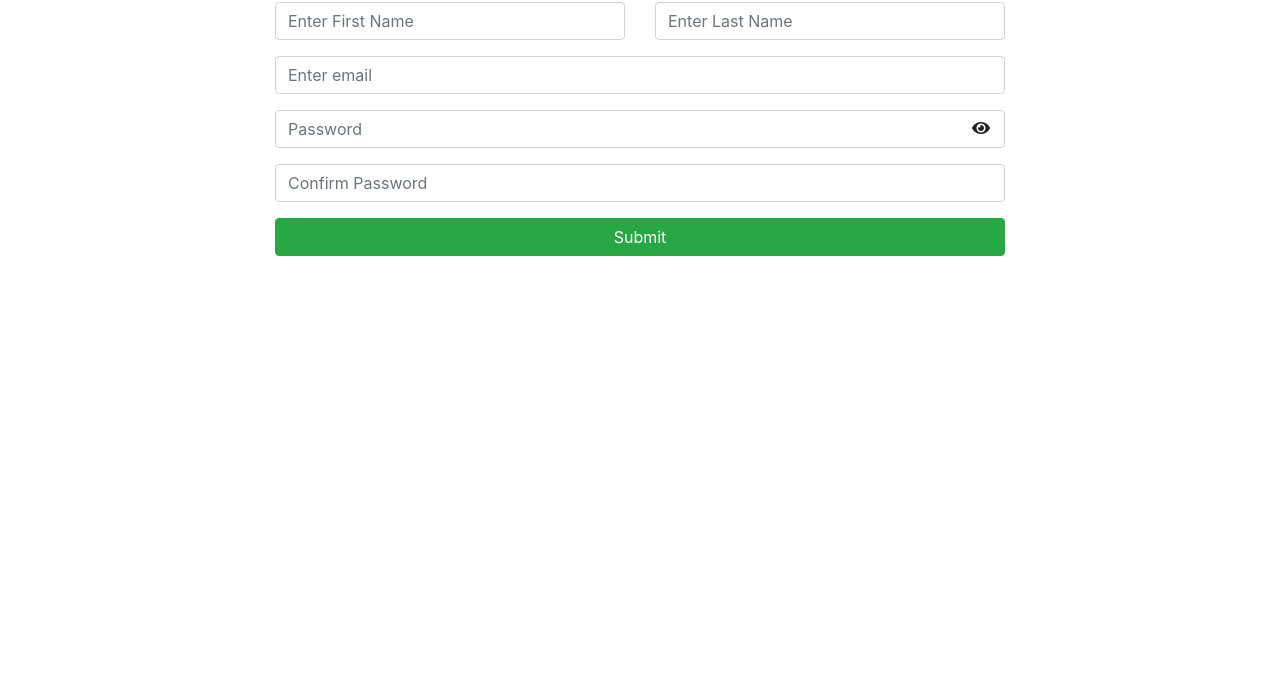
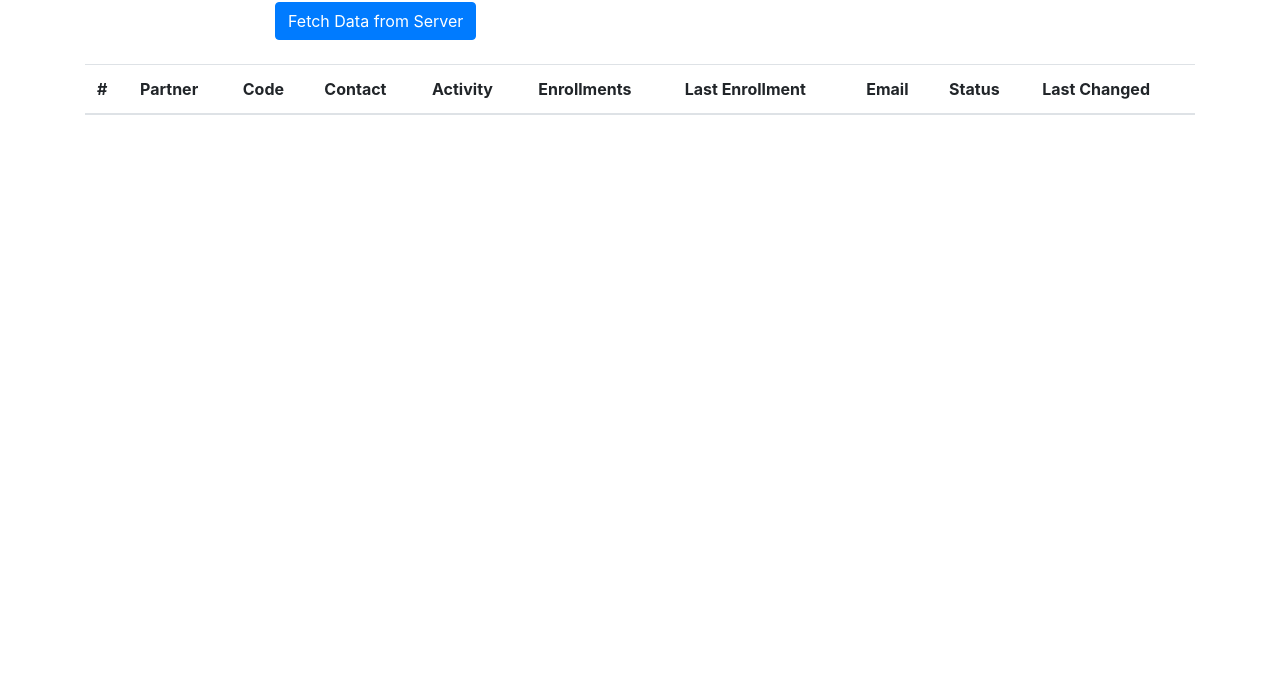
Before and after one commit to findela/buddingtree, a plain HTML site: page index.html in a window 1280 px wide. Shown: the part 116-800 px from the top of the page. Drawn offline with nearby package versions, Linux system fonts and the light colour scheme.

Commit message:
JQuery ajax

```diff
--- a/assets/js/scripts.js
+++ b/assets/js/scripts.js
@@ -1,44 +1,28 @@
 $(function() {
-    validateRegistration = function () {
-        var emailRegex = /^([a-zA-Z0-9_.+-])+\@(([a-zA-Z0-9-])+\.)+([a-zA-Z0-9]{2,4})+$/;
-        let VALIDATE = false;
-        $("input").each(function() {
-            $(this).siblings().addClass('d-none').removeClass("d-block");
-            if(!this.value.length) {
-                $('small[data-validator='+this.name+']').addClass("d-block").removeClass('d-none');
-                VALIDATE = true;
-            }
-            else if(this.type === 'email' && !emailRegex.test(this.value)) {
-                $('small[data-validator='+this.name+']').addClass("d-block").removeClass('d-none');
-                VALIDATE = true;
-            }
-            else if(this.name === 'confirm-password' && this.value !== $("#password").val()) {
-                $('small[data-validator='+this.name+']').addClass("d-block").removeClass('d-none');
-                VALIDATE = true;
+    fetchData = function() {
+        $.ajax({
+            url : "https://demo7389246.mockable.io/api/v1/imeritone"+"/partner/list",
+            type: "GET",
+            dataType: "json",
+            success: function(data)
+            {
+                data.result.forEach(function(key, index){
+                    $(".table tbody").append(
+                        "<tr>"+
+                        "<th scope='row'>"+(index+1)+"</th>"+
+                        "<td>"+key.partner_name+"</td>"+
+                        "<th scope='row'>"+key.partner_code+"</th>"+
+                        "<th scope='row'><img src="+key.partner_image+" width='48'/></th>"+
+                        "<th scope='row'>"+key.activity_count+"</th>"+
+                        "<th scope='row'>"+key.enroll_limit+"</th>"+
+                        "<th scope='row'>"+key.enroll_count+"</th>"+
+                        "<th scope='row'>"+key.partner_email+"</th>"+
+                        "<th scope='row'>"+key.status+"</th>"+
+                        "<th scope='row'>"+key.last_changed_on+"</th>"+
+                        "</tr>"
+                    )
+                });
             }
         });
-
-        if(!VALIDATE) {
-            alert('form submitted successfully');
-        }
     }
-
-
-
-
-
-
-
-     // visible toggle function
-     $("#toggle-visibility").click(function(){
-        let toggleStatus = $(this).siblings('input').attr("type");
-        console.info(toggleStatus);
-        if (toggleStatus === 'password') {
-            $(this).removeClass("fa-eye").addClass("fa-eye-slash");
-        }
-        else {
-            $(this).removeClass("fa-eye-slash").addClass("fa-eye");
-        }
-        $(this).siblings('input').attr("type", toggleStatus === 'password'  ? 'text' : 'password');
-    });
 });
--- a/index.html
+++ b/index.html
@@ -16,47 +16,33 @@
             <div class="row mt-4">
                 <div class="col-md-8 mx-auto mt-5">
                     <h2>Registration Form</h2>
-                    <form>
-                        <div class="row">
-                            <div class="col-md-6">
-                                <div class="form-group">
-                                    <input type="text" name="firstName" class="form-control" placeholder="Enter First Name">
-                                    <small data-validator="firstName" class="text-danger d-none font-weight-bold">
-                                        Not a valid first name
-                                    </small>
-                                </div>
-                            </div>
-                            <div class="col-md-6">
-                                <div class="form-group">
-                                    <input type="text" name="lastName" class="form-control" placeholder="Enter Last Name">
-                                    <small data-validator="lastName" class="text-danger d-none font-weight-bold">
-                                        Not a valid last name
-                                    </small>
-                                </div>
-                            </div>
-                        </div>
-                        <div class="form-group">
-                            <input type="email" name="email" class="form-control" placeholder="Enter email">
-                            <small data-validator="email" class="text-danger d-none font-weight-bold">
-                                Not a valid email
-                            </small>
-                        </div>
-                        <div class="form-group position-relative">
-                            <input type="password" name="password" class="form-control" id="password" placeholder="Password">
-                            <i class="fas fa-eye position-absolute"
-                                id="toggle-visibility" style="cursor: pointer; right: 15px; top: 10px;"></i>
-                            <small data-validator="password" class="text-danger d-none font-weight-bold">
-                                Not a valid password
-                            </small>
-                        </div>
-                        <div class="form-group">
-                            <input type="password" name="confirm-password" class="form-control" placeholder="Confirm Password">
-                            <small data-validator="confirm-password" class="text-danger d-none font-weight-bold">
-                                Not a valid confirm password
-                            </small>
-                        </div>
-                        <button type="button" onclick="validateRegistration()" class="btn btn-success w-100">Submit</button>
-                    </form>
+                    <button class="btn btn-primary" onclick="fetchData()">Fetch Data from Server</button>
+                </div>
+                <div class="col-md-12 mt-4">
+                    <table class="table">
+                        <thead>
+                          <tr>
+                            <th scope="col">#</th>
+                            <th scope="col">Partner</th>
+                            <th scope="col">Code</th>
+                            <th scope="col">Contact</th>
+                            <th scope="col">Activity</th>
+                            <th scope="col">Enrollments</th>
+                            <th scope="col">Last Enrollment</th>
+                            <th scope="col">Email</th>
+                            <th scope="col">Status</th>
+                            <th scope="col">Last Changed</th>
+                          </tr>
+                        </thead>
+                        <tbody>
+                          <!-- <tr>
+                            <th scope="row">1</th>
+                            <td>Mark</td>
+                            <td>Otto</td>
+                            <td>@mdo</td>
+                          </tr> -->
+                        </tbody>
+                      </table>
                 </div>
             </div>
         </div>
```
